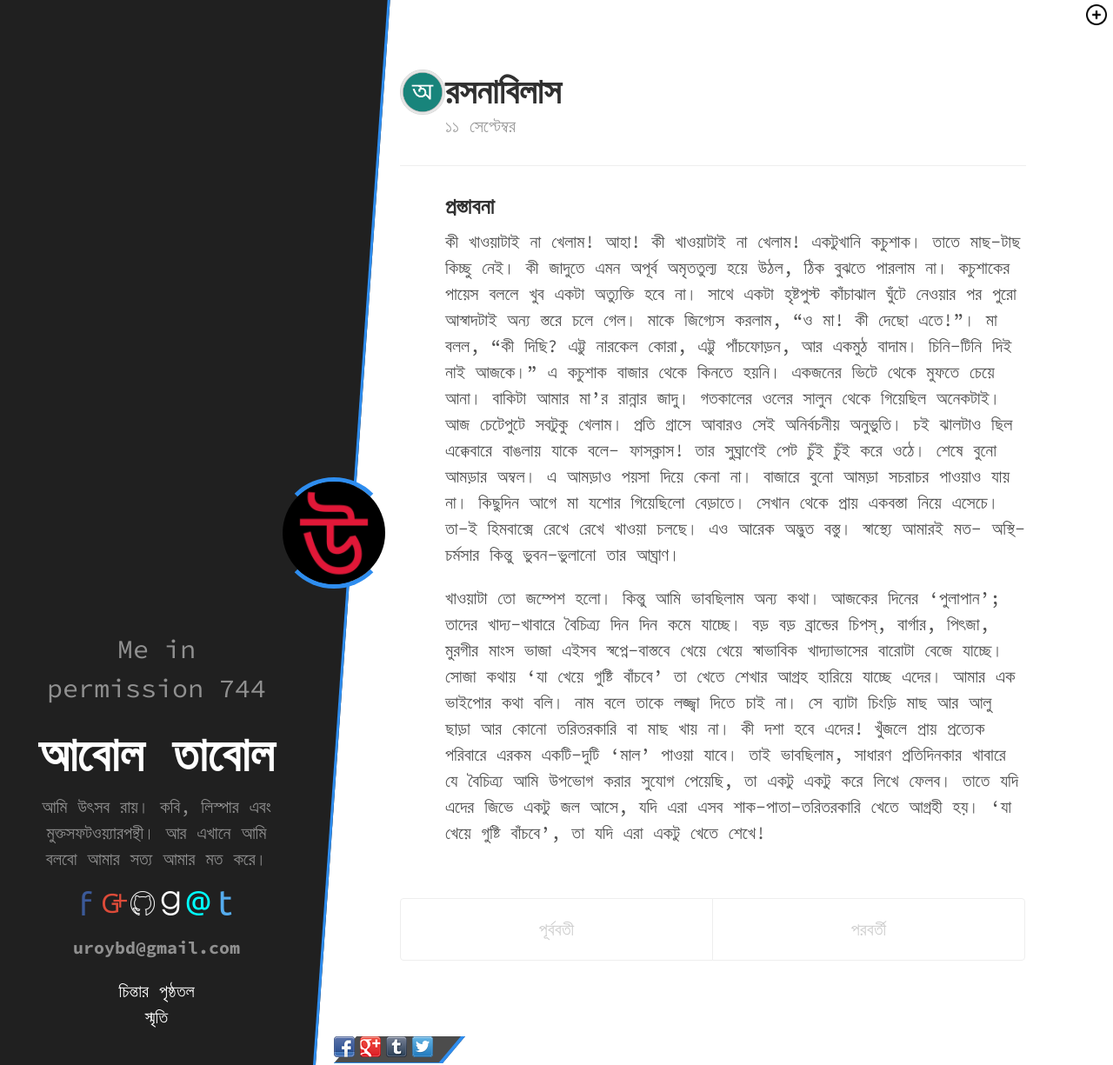
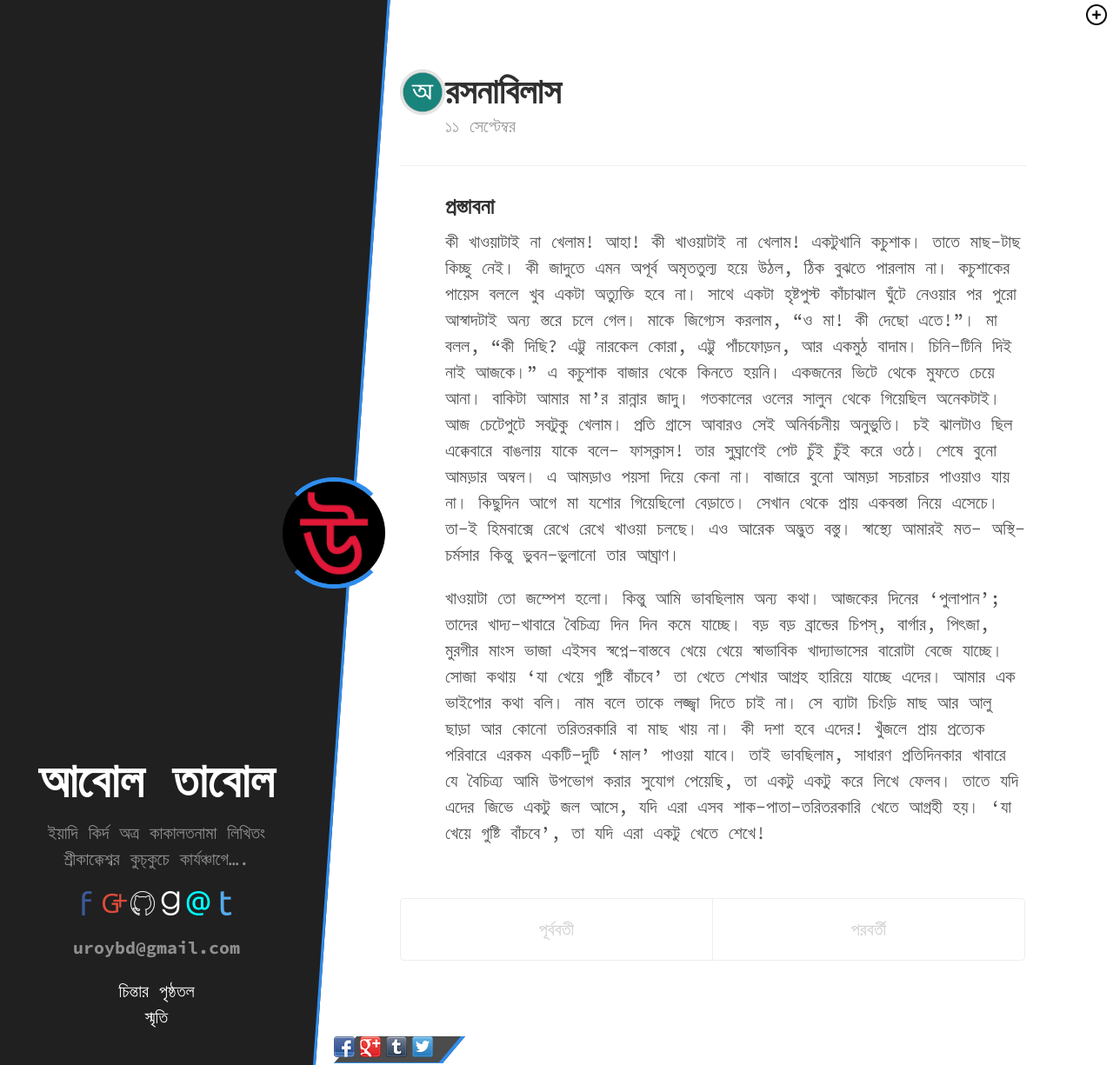
Before and after one commit to utsargo/utsargo.github.io, a Jekyll site: the page built from index.html, in a window 1280 px wide and 1225 px high. Shown: the whole window at 87% size. Built offline with Jekyll 4.4.1, drawn with Linux system fonts in a browser that asks for light colours; nearby versions of some CDN libraries; some web fonts are replaced; the list of posts is cut into pages by our own code; comment, search, counter and statistics services are not loaded.

Commit message:
modified রসনাবিলাস and deleted junk

```diff
--- a/_config.yml
+++ b/_config.yml
@@ -3,9 +3,9 @@ kramdown:
   hard_wrap: true
 url: http://utsargo.github.io
 title: আবোল তাবোল
-tagline: "Me in permission 744"
+tagline: ""
 timezone: Asia/Dhaka
-description: "আমি উৎসব রায়। কবি, লিস্পার এবং মুক্তসফটওয়্যারপন্থী। আর এখানে আমি বলবো আমার সত্য আমার মত করে।"
+description: "ইয়াদি কির্দ অত্র কাকালতনামা লিখিতং শ্রীকাক্কেশ্বর কুচ্‌কুচে কার্যঞ্চাগে…."
 paginate: 10
 fb_admins: http://facebook.com/utsargo.roy
 fb_appid: 515675681947225
```
